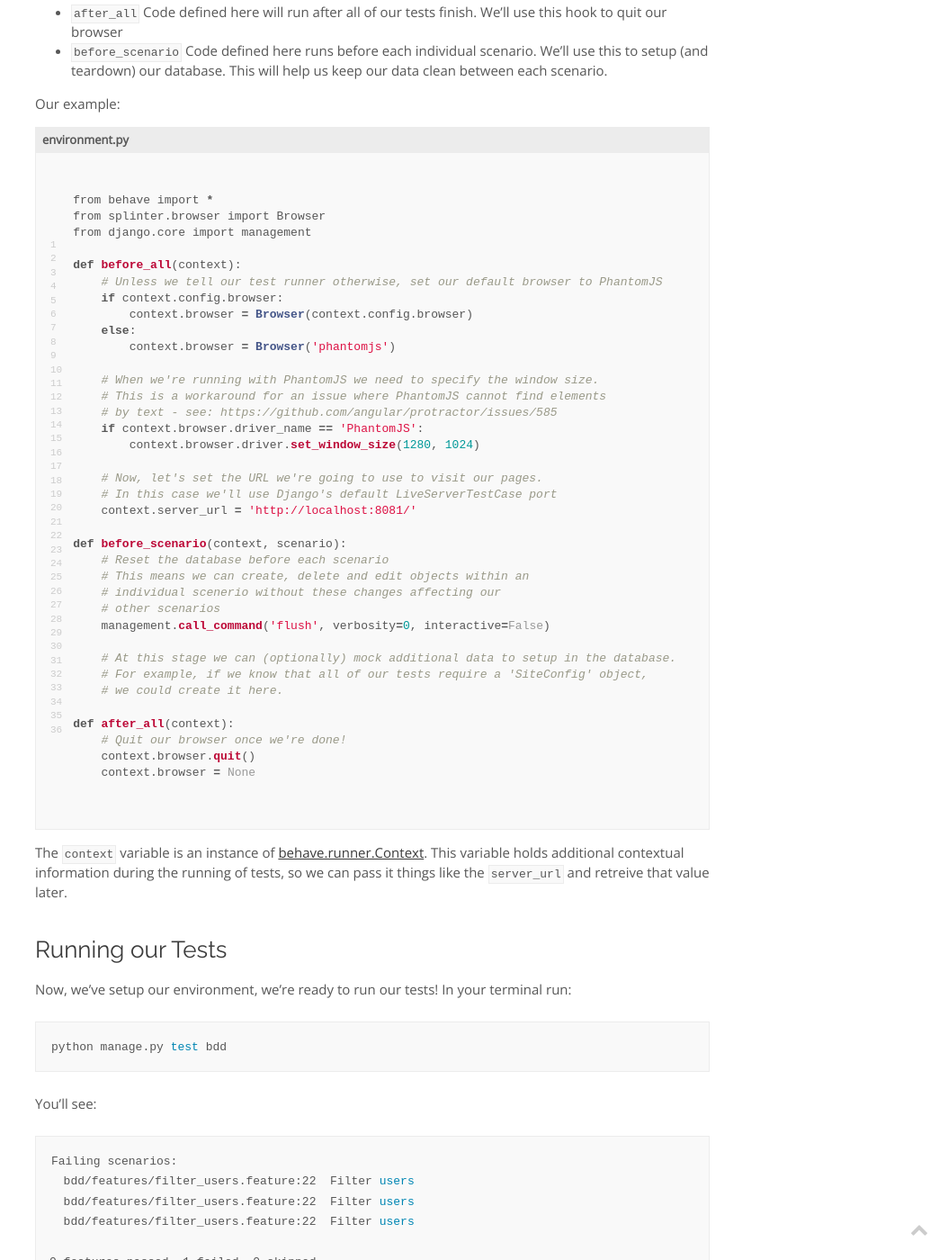
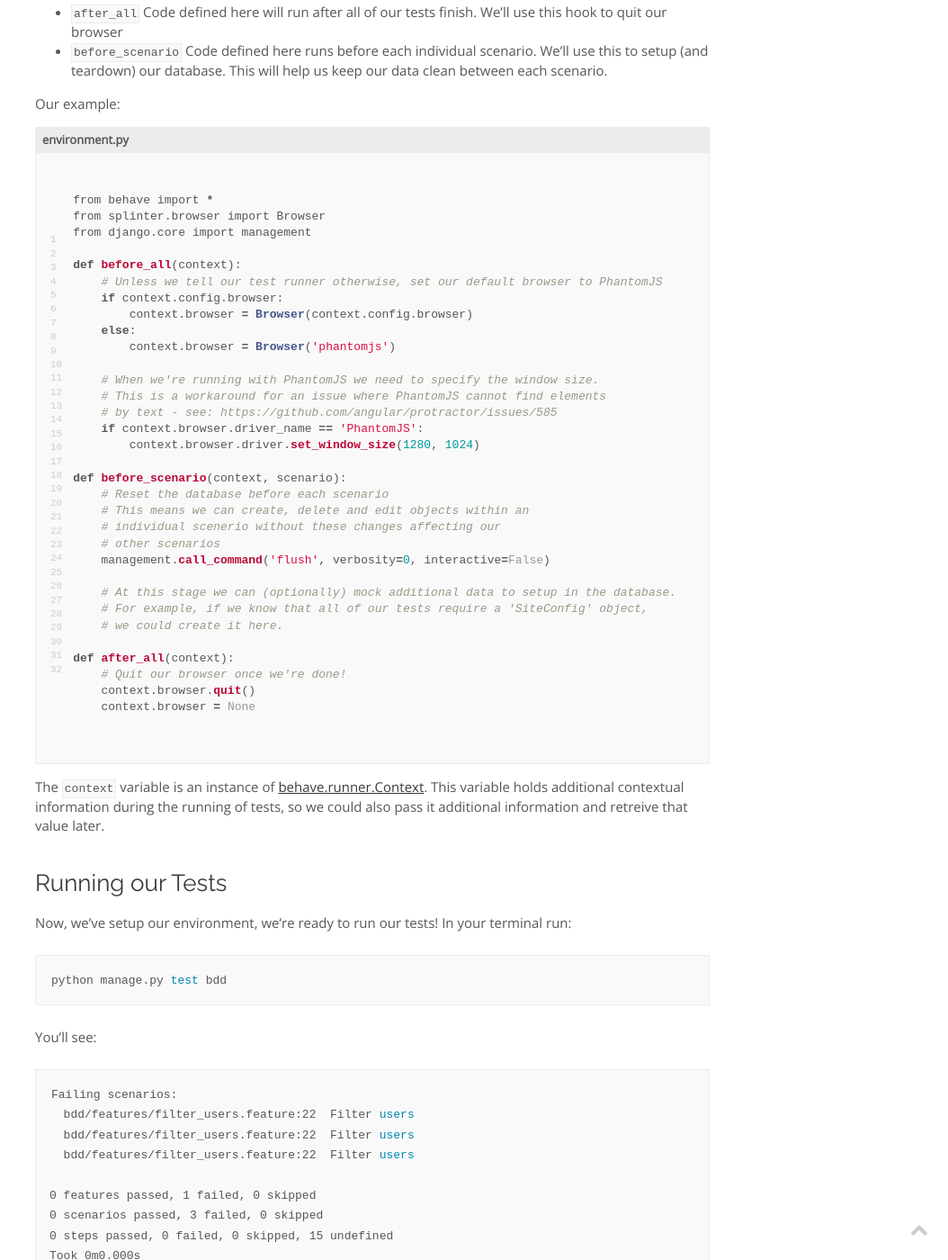
Before and after one commit to nlhkabu/nlhkabu.github.io, a Jekyll site: the page built from _posts/2015-03-19-bdd-part-two.md, in a window 1280 px wide and 1400 px high, scrolled down 4907 px. Shown: the whole window at 90% size, without its empty margins (226-1280 px from the left). Built offline with Jekyll 4.4.1, drawn with Linux system fonts in a browser that asks for light colours; nearby versions of some CDN libraries; some web fonts are replaced; comment, search, counter and statistics services are not loaded; some of the changed text lies outside the part shown.

Commit message:
Update bdd example to use context.config.server_url

```diff
--- a/_posts/2015-03-19-bdd-part-two.md
+++ b/_posts/2015-03-19-bdd-part-two.md
@@ -220,10 +220,6 @@
     if context.browser.driver_name == 'PhantomJS':
         context.browser.driver.set_window_size(1280, 1024)
 
-    # Now, let's set the URL we're going to use to visit our pages.
-    # In this case we'll use Django's default LiveServerTestCase port
-    context.server_url = 'http://localhost:8081/'
-
 def before_scenario(context, scenario):
     # Reset the database before each scenario
     # This means we can create, delete and edit objects within an
@@ -243,7 +239,7 @@
 </figure>
 
 The `context` variable is an instance of [behave.runner.Context](http://pythonhosted.org/behave/api.html#behave.runner.Context).
-This variable holds additional contextual information during the running of tests, so we can pass it things like the `server_url` and retreive that value later.
+This variable holds additional contextual information during the running of tests, so we could also pass it additional information and retreive that value later.
 
 ### Running our Tests
 Now, we've setup our environment, we're ready to run our tests!
@@ -379,9 +375,10 @@
     # Therefore our password for this user will be 'pass'.
 
     # We visit the login page
-    # Remember that server_url we set in our environment.py? Here it is again!
+    # context.config.server_url is by default set to http://localhost:8081
+    # (Thanks to Cynthia Kiser for pointing this out.)
     # In this example we're visiting http://localhost:8081/accounts/login/
-    context.browser.visit(context.server_url + 'accounts/login/')
+    context.browser.visit(context.config.server_url + 'accounts/login/')
 
     # Next, we log in our user by interacting with the login form
     # Splinter has a handy fill function that helps us fill form fields based
```
Also changed, not shown: other parts of _posts/2015-03-19-bdd-part-two.md (+1 -1 lines).
